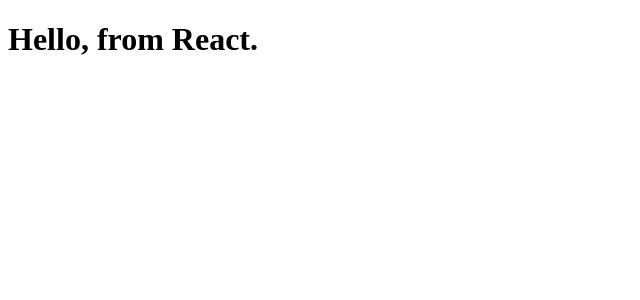
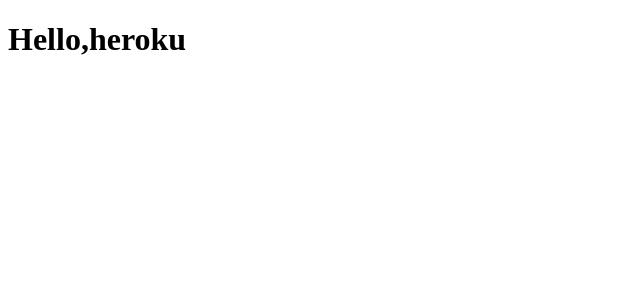
Before and after one commit to Nedjim/Platforme-de-financement, a React app: page / in a window 1280 px wide. Shown: the top 300 px of the page, without its empty margins (0-640 px from the left). Built offline with nearby package versions, Linux system fonts and the light colour scheme; the HTML template or start-up script is replaced by a standard one.

Commit message:
test heroku

```diff
--- a/client/src/app.jsx
+++ b/client/src/app.jsx
@@ -1,4 +1,4 @@
 import React from 'react';
 import ReactDom from 'react-dom';
 // test webhook heroku
-ReactDom.render(<h1>Hello, from React.</h1>, document.getElementById('kick-app'));
+ReactDom.render(<h1>Hello,heroku</h1>, document.getElementById('kick-app'));
```
